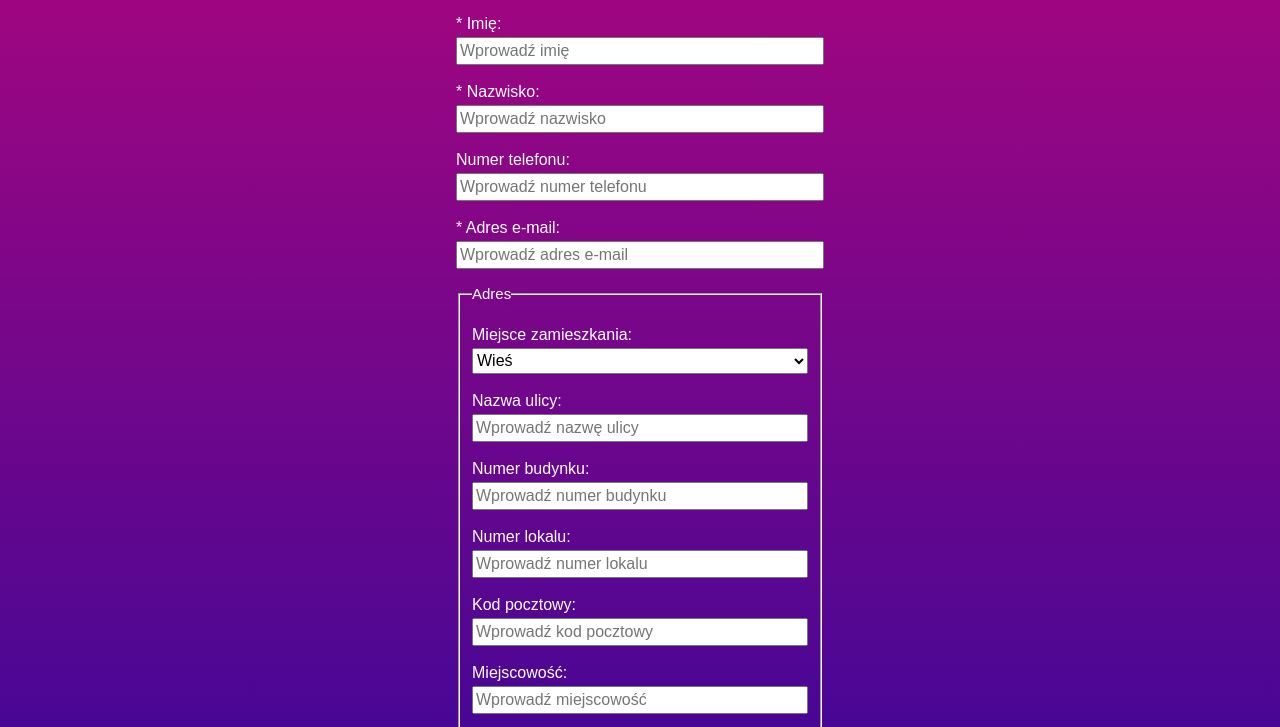
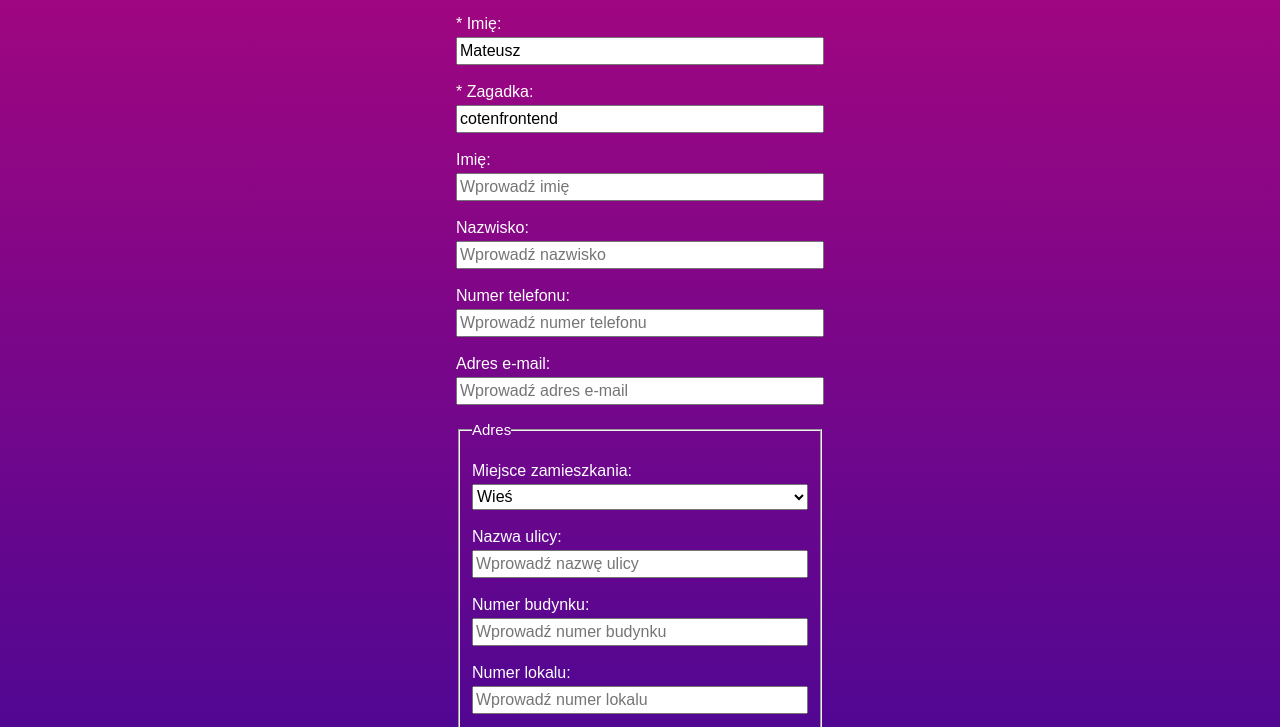
Before and after one commit to MPKonczal/form, a plain HTML site: page index.html in a window 1280 px wide. Shown: the part 62-789 px from the top of the page. Drawn offline with Linux system fonts and the light colour scheme.

Commit message:
Prepared a form for the bonus task

```diff
--- a/index.html
+++ b/index.html
@@ -21,6 +21,33 @@
             <input
               required
               class="form__input"
+              id="name"
+              name="name"
+              placeholder="Wprowadź imię"
+              type="text"
+              value="Mateusz"
+            />
+          </label>
+        </p>
+        <p>
+          <label class="form__label"
+            >* Zagadka:
+            <input
+              required
+              class="form__input"
+              id="riddle"
+              name="riddle"
+              placeholder="Wprowadź rozwiązanie zagadki"
+              type="text"
+              value="cotenfrontend"
+            />
+          </label>
+        </p>
+        <p>
+          <label class="form__label"
+            >Imię:
+            <input
+              class="form__input"
               id="firstName"
               name="firstName"
               placeholder="Wprowadź imię"
@@ -30,9 +57,8 @@
         </p>
         <p>
           <label class="form__label"
-            >* Nazwisko:
+            >Nazwisko:
             <input
-              required
               class="form__input"
               id="lastName"
               name="lastName"
@@ -55,9 +81,8 @@
         </p>
         <p>
           <label class="form__label"
-            >* Adres e-mail:
+            >Adres e-mail:
             <input
-              required
               class="form__input"
               id="email"
               name="email"
@@ -172,8 +197,8 @@
         </p>
         <p>
           <label class="form__label"
-            ><input required name="agreement" type="checkbox" value="agree" />
-            Wyrażam zgodę na przetwarzanie moich danych osobowych w celach
+            ><input name="agreement" type="checkbox" value="agree" /> Wyrażam
+            zgodę na przetwarzanie moich danych osobowych w celach
             marketingowych, poprzez przesyłanie informacji handlowych za pomocą
             poczty elektronicznej, na podany adres e-mail.</label
           >
```
